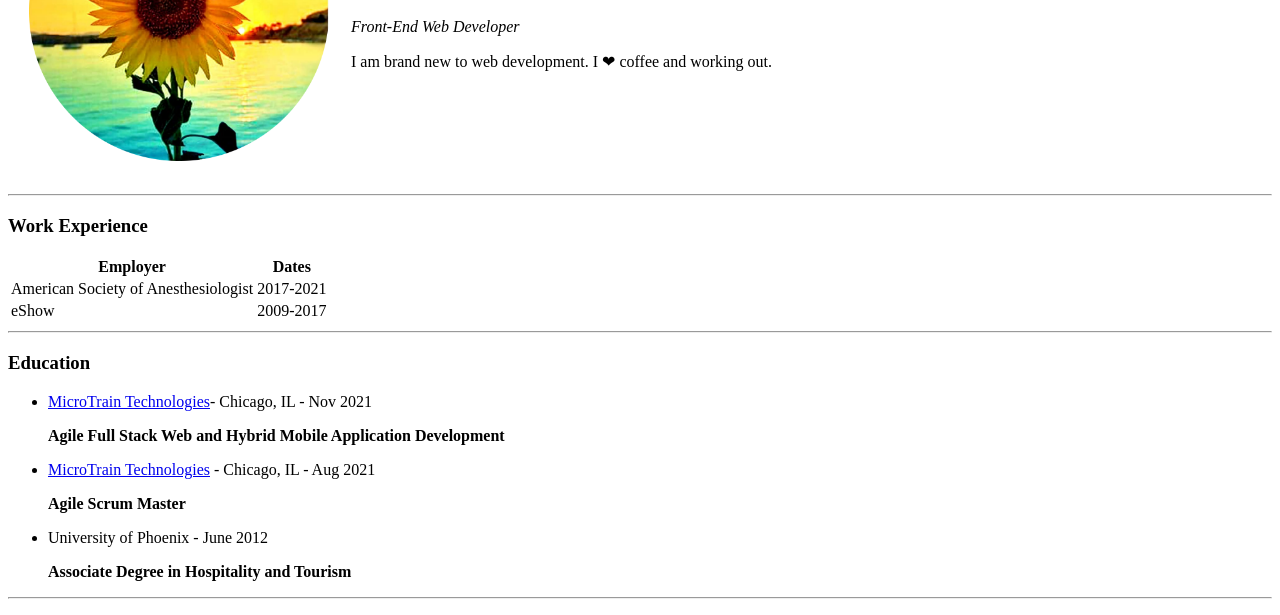
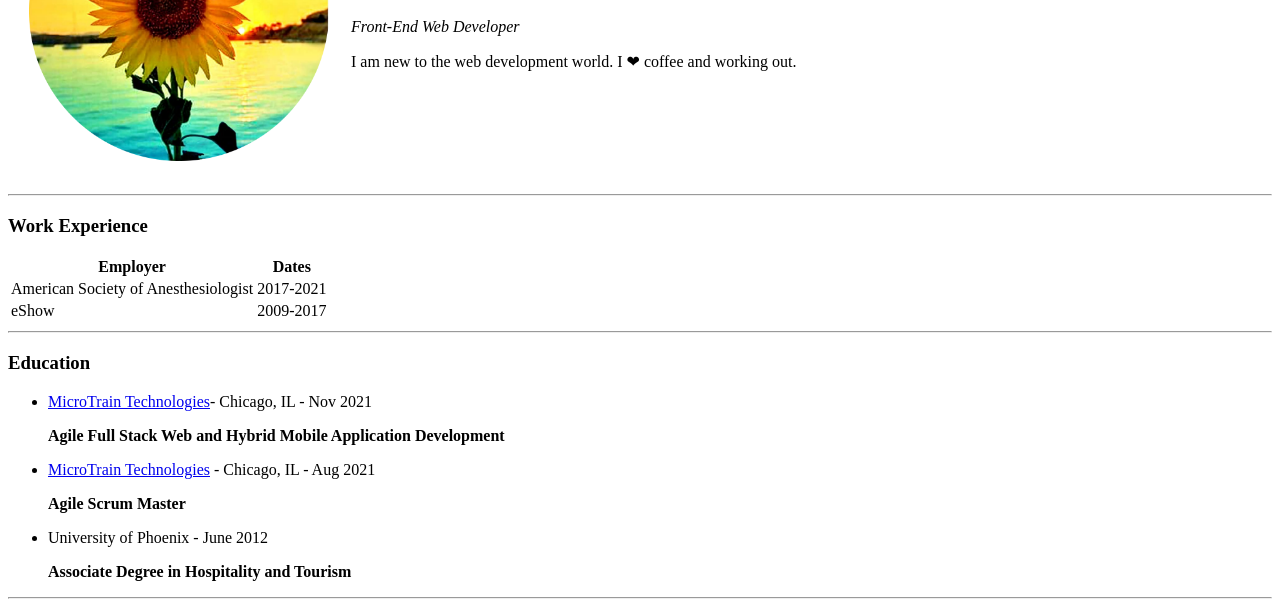
Before and after one commit to ahenrikson0582/cv, a plain HTML site: page index.html in a window 1280 px wide. Shown: the part 168-783 px from the top of the page. Drawn offline with Linux system fonts and the light colour scheme.

Commit message:
Update index.html

```diff
--- a/index.html
+++ b/index.html
@@ -19,7 +19,9 @@
         <td>
           <h1>Abby Henrikson</h1>
           <p><em>Front-End Web Developer</em></p>
-          <p>I am brand new to web development. I ❤ coffee and working out.</p>
+          <p>
+            I am new to the web development world. I ❤ coffee and working out.
+          </p>
         </td>
       </tr>
     </table>
```
